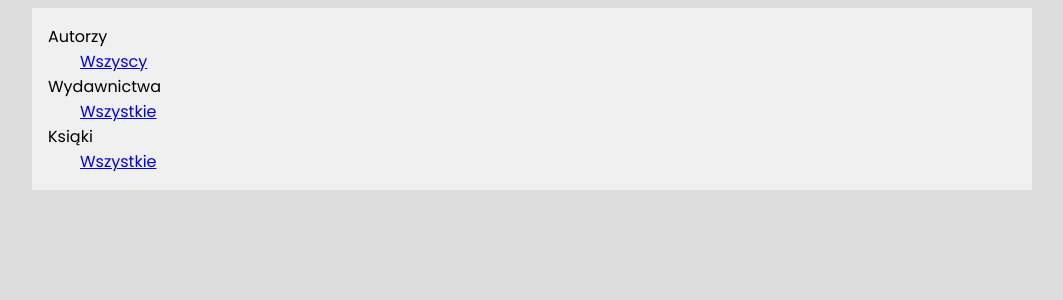
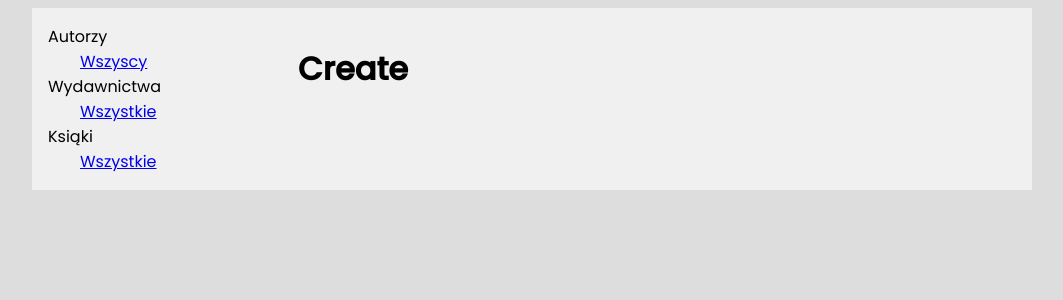
Before and after one commit to szewczukk/bookify, a React (Create React App) app: page /create-author in a window 1280 px wide. Shown: the top 300 px of the page, without its empty margins (108-1171 px from the left). Built offline with nearby package versions, Linux system fonts and the light colour scheme; no server answers.

Commit message:
CreateAuthorPage created

```diff
--- a/src/App.tsx
+++ b/src/App.tsx
@@ -7,6 +7,7 @@ import { fetchPublishers } from './store/publishers';
 import { fetchBooks } from './store/books';
 import { useAppDispatch } from './store';
 import AllAuthorsPage from './pages/AllAuthorsPage';
+import CreateAuthorPage from './pages/CreateAuthorPage';
 
 const App = () => {
 	const dispatch = useAppDispatch();
@@ -25,6 +26,9 @@ const App = () => {
 				<Switch>
 					<Route path="/authors/">
 						<AllAuthorsPage />
+					</Route>
+					<Route path="/create-author">
+						<CreateAuthorPage />
 					</Route>
 					<Route path="/" exact>
 						<p>Wybierz stronę</p>
--- a/src/pages/AllAuthorsPage.tsx
+++ b/src/pages/AllAuthorsPage.tsx
@@ -1,11 +1,12 @@
 import React from 'react';
+import { Link } from 'react-router-dom';
 import AuthorsTable from '../components/AuthorsTable';
 
 const AllAuthorsPage = () => {
 	return (
 		(
 			<div>
-				<button>Dodaj</button>
+				<Link to="/create-author">Dodaj</Link>
 				<AuthorsTable />
 			</div>
 		) ?? <p>Loading..</p>
--- /dev/null
+++ b/src/pages/CreateAuthorPage.tsx
@@ -0,0 +1,5 @@
+import React from 'react';
+
+const CreateAuthorPage = () => <h1>Create</h1>;
+
+export default CreateAuthorPage;
```
